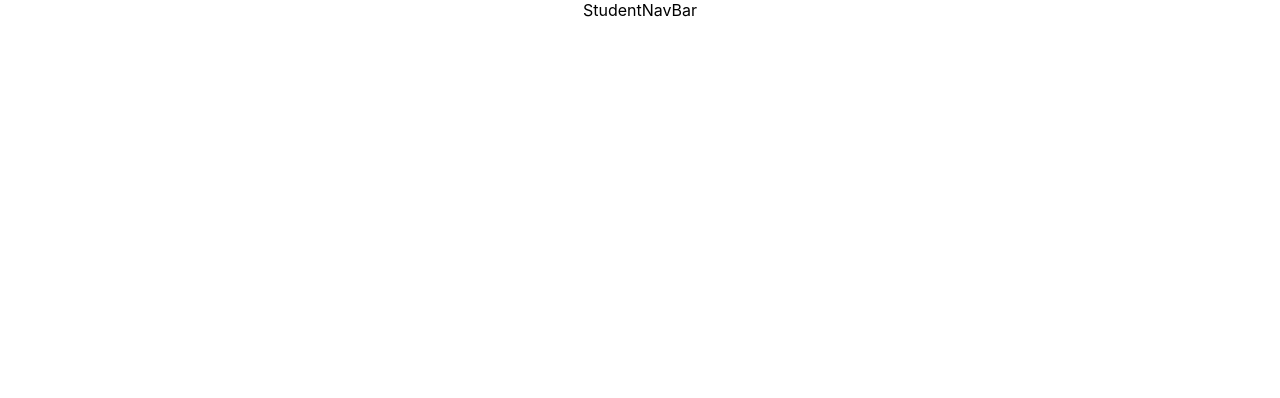
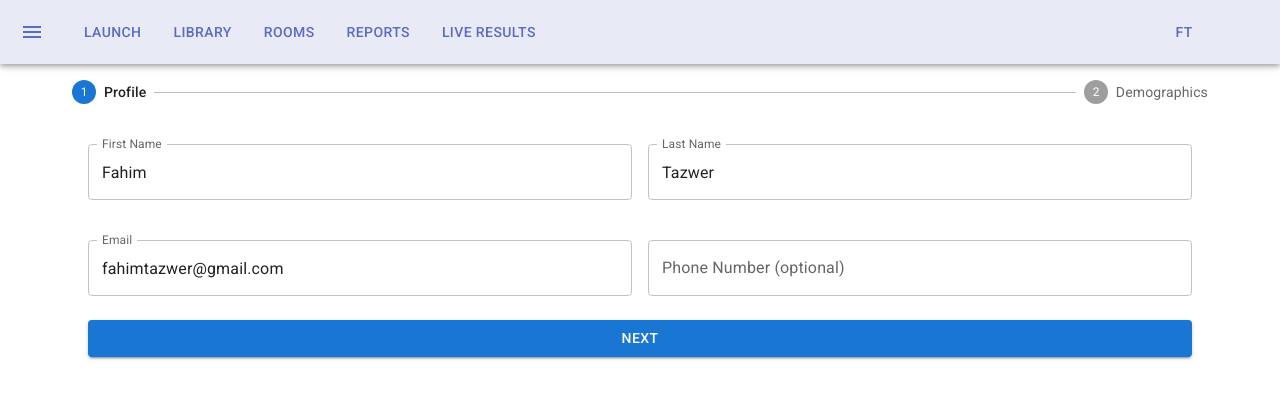
Before and after one commit to Taz-war/Quiz_app, a React (Create React App) app: page /teacher/profile/1 in a window 1280 px wide. Before the commit this address had no page. Shown: the top 398 px of the page. Built offline with nearby package versions, Linux system fonts and the light colour scheme.

Commit message:
accha uff okk

```diff
--- a/src/Components/NavBar/NavBar.jsx
+++ b/src/Components/NavBar/NavBar.jsx
@@ -1,12 +1,48 @@
 import React from "react";
-import { AppBar, Toolbar, Typography, Button, IconButton } from "@mui/material";
+import {
+  AppBar,
+  Toolbar,
+  Typography,
+  Button,
+  IconButton,
+  Menu,
+  MenuItem,
+} from "@mui/material";
 import MenuIcon from "@mui/icons-material/Menu";
-import { Link, NavLink } from "react-router-dom";
+import { Link, NavLink, useNavigate } from "react-router-dom";
 import { useState } from "react";
+import { useContext } from "react";
+import { CreateQuizContex } from "../../Context_Api/CreateQuizStateProvider";
+import { auth } from "../../firebase.config";
+import { signOut } from "firebase/auth";
 
 const Navbar = () => {
+  const { userName,userId } = useContext(CreateQuizContex);
   const [activeButton, setActiveButton] = useState("");
+  const [anchorEl, setAnchorEl] = useState(null);
+  const navigate = useNavigate();
 
+  console.log('intake',userId)
+  // Function to handle sign-out
+  const handleSignOut = async () => {
+    try {
+      await signOut(auth);
+      // Sign-out successful, navigate to login page or handle as needed
+      navigate("/"); // Replace '/login' with your login route
+      console.log("User signed out successfully");
+    } catch (error) {
+      // An error happened.
+      console.error("Error signing out: ", error);
+    }
+  };
+
+  const handleMenu = (event) => {
+    setAnchorEl(event.currentTarget);
+  };
+
+  const handleClose = () => {
+    setAnchorEl(null);
+  };
   // Function to handle button click
   const handleButtonClick = (buttonName) => {
     setActiveButton(buttonName);
@@ -49,7 +85,7 @@ const Navbar = () => {
                 fontWeight: isActive ? "bold" : "",
                 color: isActive ? "red" : "#5C6BC3",
                 viewTransitionName: isTransitioning ? "slide" : "",
-                textDecoration:'none'
+                textDecoration: "none",
               };
             }}
           >
@@ -68,7 +104,7 @@ const Navbar = () => {
                 fontWeight: isActive ? "bold" : "",
                 color: isActive ? "red" : "#5C6BC3",
                 viewTransitionName: isTransitioning ? "slide" : "",
-                textDecoration:'none'
+                textDecoration: "none",
               };
             }}
           >
@@ -87,7 +123,7 @@ const Navbar = () => {
                 fontWeight: isActive ? "bold" : "",
                 color: isActive ? "red" : "#5C6BC3",
                 viewTransitionName: isTransitioning ? "slide" : "",
-                textDecoration:'none'
+                textDecoration: "none",
               };
             }}
           >
@@ -106,7 +142,7 @@ const Navbar = () => {
                 fontWeight: isActive ? "bold" : "",
                 color: isActive ? "red" : "#5C6BC3",
                 viewTransitionName: isTransitioning ? "slide" : "",
-                textDecoration:'none'
+                textDecoration: "none",
               };
             }}
           >
@@ -125,7 +161,7 @@ const Navbar = () => {
                 fontWeight: isActive ? "bold" : "",
                 color: isActive ? "red" : "#5C6BC3",
                 viewTransitionName: isTransitioning ? "slide" : "",
-                textDecoration:'none'
+                textDecoration: "none",
               };
             }}
           >
@@ -138,15 +174,32 @@ const Navbar = () => {
 
         {/* Elements aligned to the right */}
         <Button color="inherit" sx={{ marginX: 1 }}>
-          TAZWER
+          {userName}
         </Button>
-        <Button color="inherit" sx={{ marginX: 1 }}>
-          Get PRO
-        </Button>
-        <Button color="inherit" sx={{ marginX: 1 }}>
+        <Button color="inherit" sx={{ marginX: 1 }} onClick={handleMenu}>
           FT
         </Button>
 
+        <Menu
+          id="menu-appbar"
+          anchorEl={anchorEl}
+          anchorOrigin={{
+            vertical: "bottom",
+            horizontal: "right",
+          }}
+          keepMounted
+          transformOrigin={{
+            vertical: "top",
+            horizontal: "right",
+          }}
+          open={Boolean(anchorEl)}
+          onClose={handleClose}
+        >
+          <MenuItem onClick={()=>navigate(`/teacher/profile/${userId}`)}>Profile</MenuItem>
+          <MenuItem onClick={handleClose}>Help Topics</MenuItem>
+          <MenuItem onClick={handleClose}>Contact Socrative</MenuItem>
+          <MenuItem onClick={handleSignOut}>Sign Out</MenuItem>
+        </Menu>
         {/* User account or settings icon */}
         <IconButton color="inherit" sx={{ ml: 2 }}>
           {/* Icon for your user account or similar functionality */}
--- a/src/Components/NavBar/NavBarWrapper.jsx
+++ b/src/Components/NavBar/NavBarWrapper.jsx
@@ -1,29 +1,39 @@
-import React, { useContext } from 'react';
-import { useLocation } from 'react-router-dom';
+import React, { useContext } from "react";
+import { useLocation } from "react-router-dom";
 
-import { CreateQuizContex } from '../../Context_Api/CreateQuizStateProvider';
-import Navbar from './NavBar';
-import StudentNavBar from './StudentNavBar';
-
+import { CreateQuizContex } from "../../Context_Api/CreateQuizStateProvider";
+import Navbar from "./NavBar";
+import StudentNavBar from "./StudentNavBar";
 
 const NavBarWrapper = () => {
   const location = useLocation();
   const { id, quizzes } = useContext(CreateQuizContex);
 
-  const teacherNavPaths = ['/Library', '/EditQuiz', '/CreateQuiz', '/Launch', '/Rooms', '/Reports', '/LiveResult', '/teacher/reports'];
+  const teacherNavPaths = [
+    "/Library",
+    "/EditQuiz",
+    "/CreateQuiz",
+    "/Launch",
+    "/Rooms",
+    "/Reports",
+    "/LiveResult",
+    "/teacher/profile/",
+    "/teacher/reports",
+  ];
+  const teacherNavPaths1 = teacherNavPaths.map((path) => path.toLowerCase());
 
   const getNavBar = () => {
-    if (teacherNavPaths.includes(location.pathname)) {
+    const pathName = location.pathname;
+    const findRoute = teacherNavPaths.some((path) => pathName.includes(path));
+    console.log({ findRoute });
+
+    if (findRoute) {
       return <Navbar />;
     }
     return <StudentNavBar />;
   };
 
-  return (
-    <>
-      {getNavBar()}
-    </>
-  );
+  return <>{getNavBar()}</>;
 };
 
 export default NavBarWrapper;
--- a/src/Context_Api/CreateQuizStateProvider.jsx
+++ b/src/Context_Api/CreateQuizStateProvider.jsx
@@ -8,9 +8,10 @@ const CreateQuizStateProvider = ({children}) => {
   const [open, setOpen] = useState(false);
   const [startExam,setStartExam] = useState(false)
   const [userId,setUserId] =useState('')
+  const [userName,setUserName] = useState('')
   return (
     <div>
-        <CreateQuizContex.Provider value={{open,setOpen,id,setId,quizzes, setQuizzes,startExam,setStartExam,setUserId,userId}}>
+        <CreateQuizContex.Provider value={{open,setOpen,id,setId,quizzes, setQuizzes,startExam,setStartExam,setUserId,userId,userName,setUserName}}>
             {children}
         </CreateQuizContex.Provider>
     </div>
--- a/src/Pages/Launch.jsx
+++ b/src/Pages/Launch.jsx
@@ -22,12 +22,14 @@ import { useEffect } from "react";
 import MenuBookIcon from '@mui/icons-material/MenuBook';
 
 const Launch = () => {
-  const { setId, quizzes, setQuizzes,setUserId,userId } = useContext(CreateQuizContex);
+  const { setId, quizzes, setQuizzes,setUserId,userId,setUserName } = useContext(CreateQuizContex);
   const [errorMessage, setErrorMessage] = useState("");
   const [publishedQuestions, setPublishedQuestions] = useState([])
   const [roomName, setRoomName] = useState("")
   const [open, setOpen] = useState(false)
+  const [userInfo,setUserInfo] = useState()
 
+  console.log(userId)
   const getAllQuizes = async () => {
     try {
       const response = await fetch(`http://localhost:5000/questionSet/${userId}`);
@@ -38,9 +40,22 @@ const Launch = () => {
       setErrorMessage(error.message);
     }
   };
+  const getUserInfo = async () =>{
+    try {
+      const response = await fetch(`http://localhost:5000/userInfo/${userId}`);
+      const data = await response.json();
+      setUserInfo(data);
+      setUserName(data[0].userName)
+    } catch (error) {
+      setErrorMessage(error.message);
+    }
+  }
   useEffect(() => {
     getAllQuizes();
+    getUserInfo();
   }, []);
+
+  console.log(userInfo)
 
   console.log('faky',publishedQuestions)
   ///launch quiz live///
--- /dev/null
+++ b/src/Pages/TeacherProfile.jsx
@@ -0,0 +1,178 @@
+import React, { useState } from 'react';
+import { Box, Stepper, Step, StepLabel, TextField, Button, FormControl, InputLabel, Select, MenuItem, Container, Grid } from '@mui/material';
+import DeleteIcon from '@mui/icons-material/Delete';
+import { useParams } from 'react-router-dom';
+
+const steps = ['Profile', 'Demographics'];
+
+const TeacherProfile = () => {
+    const [activeStep, setActiveStep] = useState(0);
+    const { uid } = useParams();
+    console.log(uid)
+    const [profileData, setProfileData] = useState({
+      firstName: 'Fahim',
+      lastName: 'Tazwer',
+      email: 'fahimtazwer@gmail.com',
+      phoneNumber: '',
+      language: 'English',
+      organizationType: 'University',
+      role: 'Teacher',
+      // Add additional fields as necessary
+    });
+
+    const handleNext = () => {
+      setActiveStep((prevActiveStep) => prevActiveStep + 1);
+    };
+
+    const handleBack = () => {
+      setActiveStep((prevActiveStep) => prevActiveStep - 1);
+    };
+
+    const handleChange = (prop) => (event) => {
+      setProfileData({ ...profileData, [prop]: event.target.value });
+    };
+
+    // Add your form submit handler here
+    const handleSubmit = () => {
+      console.log('Form submitted', profileData);
+      // Implement your submission logic here
+    };
+
+    // Add your delete account handler here
+    const handleDeleteAccount = () => {
+      console.log('Delete account clicked');
+      // Implement your delete account logic here
+    };
+
+    return (
+      <Container sx={{mt:2}}>
+        <Stepper activeStep={activeStep}>
+          {steps.map((label, index) => {
+            return (
+              <Step key={label}>
+                <StepLabel>{label}</StepLabel>
+              </Step>
+            );
+          })}
+        </Stepper>
+        <form onSubmit={handleSubmit}>
+          {activeStep === 0 && (
+            <Box sx={{ p: 3 }}>
+            <Grid container spacing={2}>
+              <Grid item xs={12} md={6}>
+                <TextField
+                  label="First Name"
+                  value={profileData.firstName}
+                  onChange={handleChange('firstName')}
+                  variant="outlined"
+                  fullWidth
+                  margin="normal"
+                />
+              </Grid>
+              <Grid item xs={12} md={6}>
+                <TextField
+                  label="Last Name"
+                  value={profileData.lastName}
+                  onChange={handleChange('lastName')}
+                  variant="outlined"
+                  fullWidth
+                  margin="normal"
+                />
+              </Grid>
+            <Grid item xs={12} md={6}>
+            <TextField
+              label="Email"
+              value={profileData.email}
+              onChange={handleChange('email')}
+              variant="outlined"
+              fullWidth
+              margin="normal"
+            />
+            </Grid>
+            <Grid item xs={12} md={6}>
+            <TextField
+              label="Phone Number (optional)"
+              value={profileData.phoneNumber}
+              onChange={handleChange('phoneNumber')}
+              variant="outlined"
+              fullWidth
+              margin="normal"
+            />
+            </Grid>
+            </Grid>
+
+
+              <Button variant="contained" color="primary" fullWidth onClick={handleNext} sx={{ mt: 2 }}>Next</Button>
+            </Box>
+          )}
+          {activeStep === 1 && (
+             <Box sx={{ p: 3 }}>
+             <Grid container spacing={2}>
+               <Grid item xs={12} md={6}>
+                 <FormControl fullWidth margin="normal">
+                   <InputLabel id="language-label">Language</InputLabel>
+                   <Select
+                     labelId="language-label"
+                     id="language-select"
+                     value={profileData.language}
+                     label="Language"
+                     onChange={handleChange('language')}
+                   >
+                     <MenuItem value="English">English</MenuItem>
+                     {/* ... More language options ... */}
+                   </Select>
+                 </FormControl>
+               </Grid>
+               <Grid item xs={12} md={6}>
+                 <FormControl fullWidth margin="normal">
+                   <InputLabel id="organization-type-label">Organization Type</InputLabel>
+                   <Select
+                     labelId="organization-type-label"
+                     id="organization-type-select"
+                     value={profileData.organizationType}
+                     label="Organization Type"
+                     onChange={handleChange('organizationType')}
+                   >
+                     <MenuItem value="University">University</MenuItem>
+                     {/* ... More organization type options ... */}
+                   </Select>
+                 </FormControl>
+               </Grid>
+             <Grid item xs={12} md={6}>
+             <FormControl fullWidth margin="normal">
+               <InputLabel id="role-label">Role</InputLabel>
+               <Select
+                 labelId="role-label"
+                 id="role-select"
+                 value={profileData.role}
+                 label="Role"
+                 onChange={handleChange('role')}
+               >
+                 <MenuItem value="Teacher">Teacher</MenuItem>
+                 {/* ... More role options ... */}
+               </Select>
+             </FormControl>
+             </Grid>
+             </Grid>
+
+              <Box sx={{ display: 'flex', justifyContent: 'space-between', mt: 2 }}>
+                <Button variant="contained" color="secondary" onClick={handleBack}>Back</Button>
+                <Button variant="contained" color="primary" onClick={handleNext}>Next</Button>
+              </Box>
+            </Box>
+          )}
+          {/* {activeStep === steps.length - 1 && (
+            <Box sx={{ p: 3 }}>
+              Include Account step fields here
+              <Button variant="contained" color="primary" fullWidth type="submit" sx={{ mt: 2 }}>Save</Button>
+              <Button startIcon={<DeleteIcon />} variant="contained" color="error" fullWidth onClick={handleDeleteAccount} sx={{ mt: 2 }}>
+                Delete Account
+              </Button>
+            </Box>
+          )} */}
+        </form>
+      </Container>
+    );
+}
+
+export default TeacherProfile
--- a/src/router/Router.jsx
+++ b/src/router/Router.jsx
@@ -19,6 +19,7 @@ import TeacherSignUp from '../Pages/Login_portal/TeacherSignUp'
 import TeacherGoogleSignUp from '../Pages/Login_portal/TeacherGoogleSignUp'
 import StudentNavBar from '../Components/NavBar/StudentNavBar'
 import NavBarWrapper from '../Components/NavBar/NavBarWrapper'
+import TeacherProfile from '../Pages/TeacherProfile'
 const Router = () => {
     const { id,quizzes } = useContext(CreateQuizContex);
     // const location = useLocation()
@@ -52,6 +53,7 @@ const Router = () => {
                 <Route path='/student/quiz' element={<Quiz />} />
                 <Route path='/student/studentLoginInfo' element={<StudentLoginInfo />} />
                 <Route path='/teacher/reports/:id' element={<ShowReport />} />
+                <Route path='/teacher/profile/:uid' element={<TeacherProfile />} />
             </Routes>
         </BrowserRouter>
         {/* <BrowserRouter>
```
